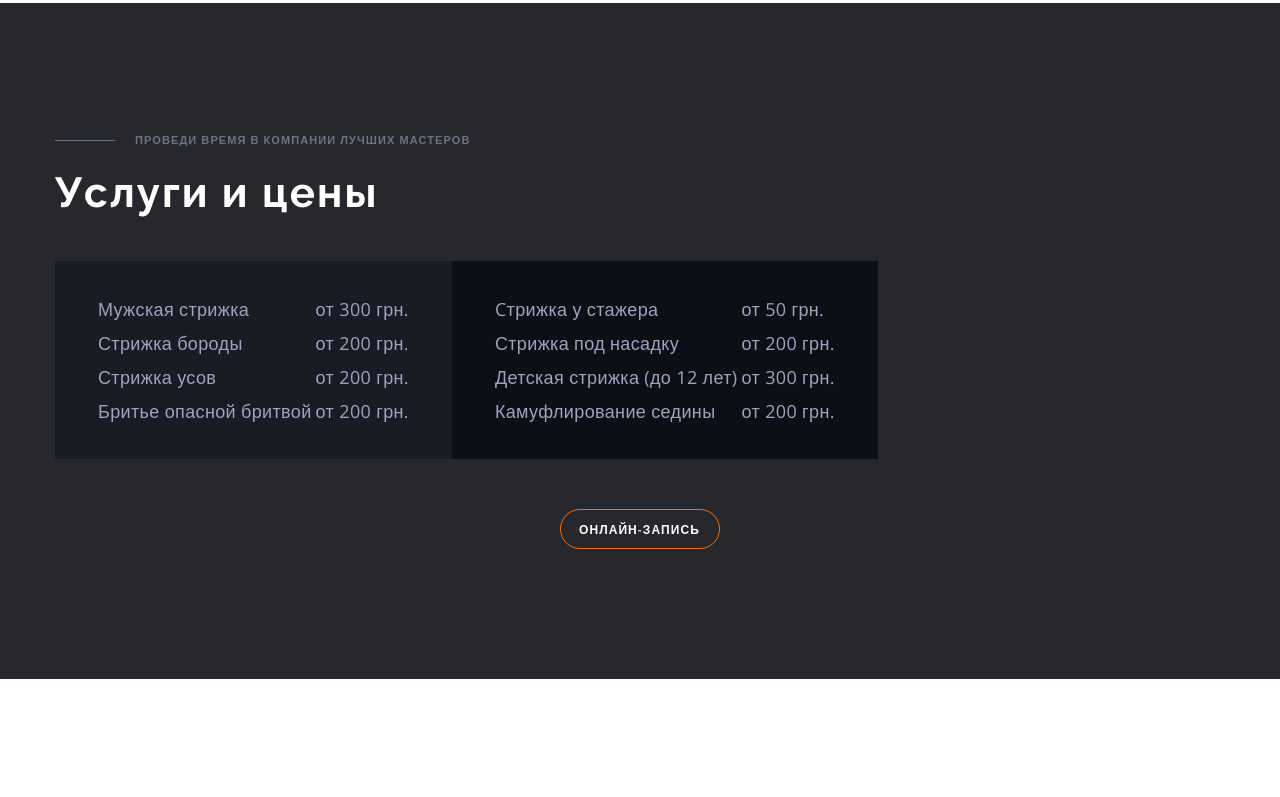
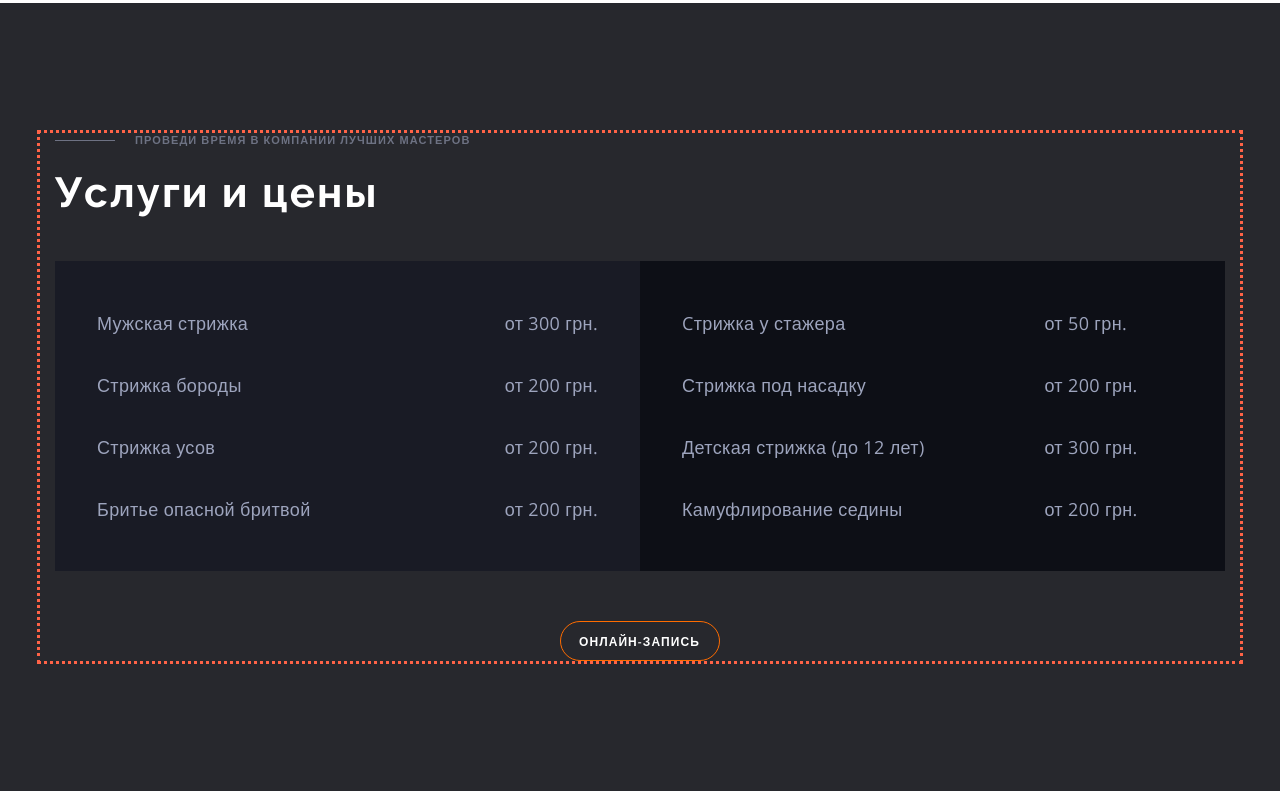
Before and after one commit to olozovik/goit-html-practice-02-03, a plain HTML site: page index.html in a window 1280 px wide. Shown: the part 1380-2177 px from the top of the page. Drawn offline with nearby package versions, Linux system fonts and the light colour scheme.

Commit message:
worked with table in process

```diff
--- a/css/styles.css
+++ b/css/styles.css
@@ -61,7 +61,7 @@ body {
   padding: 0 15px;
   margin: 0 auto;
 
-  /* outline: 3px dotted tomato; */
+  outline: 3px dotted tomato;
 }
 
 /* header,
@@ -79,6 +79,16 @@ img {
   display: block;
   max-width: 100%;
   height: auto;
+}
+
+table,
+tbody,
+thead,
+tfoot,
+tr,
+td {
+  margin: 0;
+  padding: 0;
 }
 
 /* HEADER */
@@ -423,6 +433,8 @@ img {
   line-height: 1.67;
   letter-spacing: 0.02em;
   color: var(--text-thistl);
+
+  flex-basis: calc(100% / 2);
 }
 
 .services-table:first-child {
@@ -433,10 +445,19 @@ img {
   background-color: #0d0f16;
 }
 
-/* .services-btn-wrapper {
+.services-table td {
+  padding: 15px 0;
+}
+
+.services-table-price {
+  text-align: right;
+}
+
+.services-table-service {
   display: flex;
-  justify-content: center;
-} */
+
+  align-items: baseline;
+}
 
 .services-btn {
   margin: 0 auto;
--- a/index.html
+++ b/index.html
@@ -133,20 +133,20 @@
           <div class="services-table-wrapper">
             <table class="services-table">
               <tr>
-                <td>Мужская стрижка</td>
-                <td>от 300 грн.</td>
+                <td class="services-table-service">Мужская стрижка</td>
+                <td class="services-table-price">от 300 грн.</td>
               </tr>
               <tr>
-                <td>Стрижка бороды</td>
-                <td>от 200 грн.</td>
+                <td class="services-table-service">Стрижка бороды</td>
+                <td class="services-table-price">от 200 грн.</td>
               </tr>
               <tr>
-                <td>Стрижка усов</td>
-                <td>от 200 грн.</td>
+                <td class="services-table-service">Стрижка усов</td>
+                <td class="services-table-price">от 200 грн.</td>
               </tr>
               <tr>
-                <td>Бритье опасной бритвой</td>
-                <td>от 200 грн.</td>
+                <td class="services-table-service">Бритье опасной бритвой</td>
+                <td class="services-table-price">от 200 грн.</td>
               </tr>
             </table>
             <table class="services-table">
```
